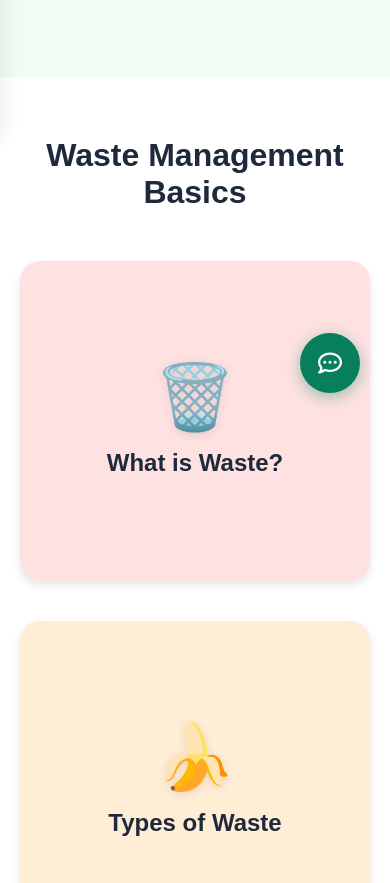
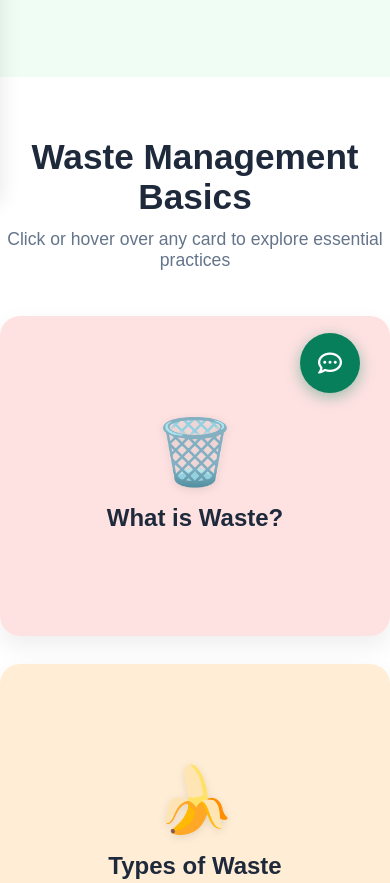
Before and after one commit to pritampatel1703/Clean-India-Innovators, a website: page learn.html in a window 390 px wide. Shown: the part 421-1304 px from the top of the page. Drawn offline with Linux system fonts and the light colour scheme.

Commit message:
Refine learn page flip cards: responsive grid, smooth animations, and clean navigation

```diff
--- a/css/learn.css
+++ b/css/learn.css
@@ -257,45 +257,41 @@
 .flip-section-title {
     text-align: center;
     color: #1e293b;
-    margin-bottom: 30px;
-    font-size: 2rem;
+    margin-bottom: 12px;
+    font-size: 2.2rem;
+    font-weight: 700;
     width: 100%;
-    grid-column: 1 / -1;
+}
+
+.flip-section-subtitle {
+    text-align: center;
+    color: #64748b;
+    font-size: 1.1rem;
+    margin-bottom: 35px;
+    width: 100%;
 }
 
 .flip-card-grid {
-    display: flex;
-    flex-direction: row;
-    /* EXPLICITLY HORIZONTAL */
-    flex-wrap: wrap;
-    justify-content: center;
-    gap: 40px;
-    /* Generous spacing "make it look nice" */
-    padding: 20px;
+    display: grid;
+    grid-template-columns: repeat(auto-fit, minmax(250px, 1fr));
+    gap: 28px;
+    padding: 10px 0;
     width: 100%;
-    max-width: 1400px;
+    max-width: 1200px;
     margin: 0 auto 50px auto;
     box-sizing: border-box;
 }
 
 .flip-card {
-    /* Fixed base size, effectively ~4 columns on desktop */
-    flex: 0 0 280px;
-    width: 280px;
-
-    background-color: transparent;
+    width: 100%;
     height: 320px;
     perspective: 1000px;
     cursor: pointer;
+    transition: transform 0.3s ease;
 }
 
-/* Responsive adjustments */
-@media (max-width: 650px) {
-    .flip-card {
-        flex: 0 0 100%;
-        /* Only stack on truly small screens */
-        max-width: 350px;
-    }
+.flip-card:hover {
+    transform: translateY(-5px);
 }
 
 .flip-card-inner {
@@ -303,9 +299,9 @@
     width: 100%;
     height: 100%;
     text-align: center;
-    transition: transform 0.6s;
+    transition: transform 0.6s cubic-bezier(0.4, 0, 0.2, 1);
     transform-style: preserve-3d;
-    box-shadow: 0 4px 8px 0 rgba(0, 0, 0, 0.1);
+    box-shadow: 0 10px 25px rgba(0, 0, 0, 0.07);
     border-radius: 20px;
 }
 
@@ -317,6 +313,8 @@
 .flip-card-front,
 .flip-card-back {
     position: absolute;
+    top: 0;
+    left: 0;
     width: 100%;
     height: 100%;
     -webkit-backface-visibility: hidden;
@@ -326,12 +324,14 @@
     flex-direction: column;
     align-items: center;
     justify-content: center;
-    padding: 20px;
+    padding: 24px 20px;
+    box-sizing: border-box;
 }
 
 .flip-card-front {
     background-color: white;
     color: #333;
+    transform: rotateY(0deg);
 }
 
 /* Emoji Icon Style */
@@ -391,18 +391,26 @@
 }
 
 .flip-card-back {
-    background-color: #077f5b;
+    background: linear-gradient(135deg, #077f5b 0%, #056346 100%);
     color: white;
     transform: rotateY(180deg);
-    padding: 25px;
+    padding: 25px 20px;
+    display: flex;
+    flex-direction: column;
+    justify-content: center;
+    align-items: center;
+    text-align: center;
 }
 
 .flip-card-back p {
-    font-size: 1rem;
-    line-height: 1.5;
+    font-size: 1.05rem;
+    line-height: 1.6;
     margin: 0;
-    color: white;
-    /* Override default p color */
+    color: #ffffff;
+}
+
+.flip-card-back strong {
+    color: #86efac;
 }
 
 /* Specific Colors for Front Icons/Backgrounds if needed */
--- a/learn.html
+++ b/learn.html
@@ -46,7 +46,6 @@
             <!-- Navigation -->
             <nav>
                 <ul class="nav-links">
-                    <ul class="nav-links">
                     <li><a href="index.html" class="nav-home" data-i18n="nav_home"><i class="fa-solid fa-house"></i>
                             Home</a></li>
                     <li><a href="learn.html" class="active nav-learn" data-i18n="nav_learn"><i
@@ -73,7 +72,6 @@
                         </select>
                     </li>
                 </ul>
-                </ul>
             </nav>
         </div>
     </header>
@@ -98,6 +96,7 @@
 
             <!-- Learn Topics Grid -->
             <h2 class="flip-section-title">Waste Management Basics</h2>
+            <p class="flip-section-subtitle">Click or hover over any card to explore essential practices</p>
             <div class="flip-card-grid">
                 <!-- 1. What is waste -->
                 <div class="flip-card" onclick="this.classList.toggle('flipped')">
```
Lines whose indentation alone changed are shown as unchanged.
